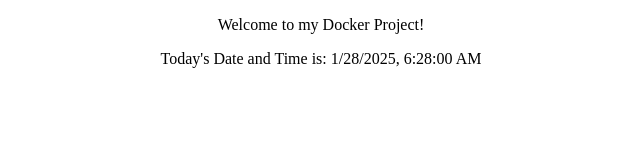
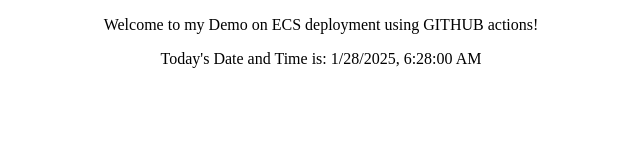
Before and after one commit to PrathibhaNareddy/TestRepo, a plain HTML site: page index.html in a window 1280 px wide. Shown: the whole page, without its empty margins (319-959 px from the left). Drawn offline with Linux system fonts and the light colour scheme.

Commit message:
Update index.html

```diff
--- a/index.html
+++ b/index.html
@@ -5,7 +5,7 @@
      <title>Docker Project</title>
     </head>
     <body>
-     <p>Welcome to my Docker Project!<p>
+     <p>Welcome to my Demo on ECS deployment using GITHUB actions!<p>
         <p>Today's Date and Time is: <span id='date-time'></span><p>
         <script>
              var dateAndTime = new Date();
```
